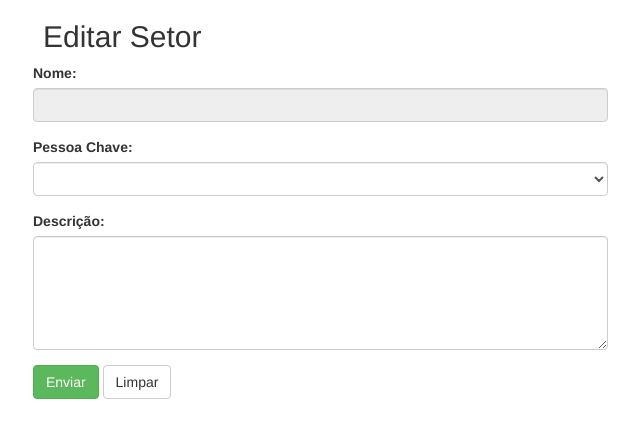
After one commit to antunesbe/ProjetoBD2, a PHP site: page /Setor/edit.php in a window 1280 px wide. The commit adds this page. Shown: the top 438 px of the page, without its empty margins (27-667 px from the left). Run offline with PHP 8.4, Linux system fonts and the light colour scheme; some libraries are stand-ins or nearby versions.

Commit message:
Setor e Pessoa Chave
inserir pessoa chave no setor

```diff
--- a/Perfil/cadastrarPrivilegio.php
+++ b/Perfil/cadastrarPrivilegio.php
@@ -16,7 +16,7 @@
 </head>
 <body>
 	<div class="container">
-		<h2>Cadastrar Perfil</h2>
+		<h2>Cadastrar Privilegio</h2>
 		<form class="form form-vertical">
 			<div class="row">
 				<div class="form-group col-md-3">
@@ -45,7 +45,6 @@
 		</form>
 
 		<div class="form-group">
-			<button class = "pull-right"><a class="button glyphicon glyphicon-plus" href="create.php">Adicionar</a></button>
 			<table class="table table-hover">
 				<tbody>
 					<tr onclick="location.href = 'login.php'" class="tabelaClicavel" >
--- /dev/null
+++ b/Setor/edit.php
@@ -0,0 +1,57 @@
+<!DOCTYPE html>
+<html lang="pt-br">
+<head>
+<meta charset="utf-8">
+
+<title>Setor - Projeto BD-2 </title>
+
+<!-- Arquivos CSS -->
+<link rel="stylesheet" href="https://maxcdn.bootstrapcdn.com/bootstrap/3.3.5/css/bootstrap.min.css">
+<link rel="stylesheet" href="css/estilo.css">
+<!-- Arquivos Javascript -->
+
+<script src="https://ajax.googleapis.com/ajax/libs/jquery/1.11.3/jquery.min.js"></script>
+<script src="https://maxcdn.bootstrapcdn.com/bootstrap/3.3.5/js/bootstrap.min.js"></script>
+
+</head>
+<body>
+	<div class="container">
+		<h2>Editar Setor</h2>
+				<form class="form form-vertical">
+					<div class="row">
+						<div class="form-group col-md-6">
+							<label for="nome" class="label-control" id="labelNome" >Nome:</label>
+							<input type="text" class="form-control" name="nome" id="nome" disabled = "disabled">
+						</div>
+					</div>
+					<div class="row">
+						<div class="form-group col-md-6">
+							<label for="pessoaChave" class="label-control" id="labelPessoaChave">Pessoa Chave:</label>
+							<select class="form-control" name="pessoaChave" id="pessoaChave">
+								<option></option>
+								<option>Breno Bonassi</option>
+							</select>
+						</div>
+					</div>
+					<div class="row">
+						<div class="form-group col-md-6">
+							<label for="descricao" class="label-control" id="labelDescricao">Descrição:</label>
+							<textarea class="form-control" rows="5" name="descricao" id="descricao"></textarea>
+						</div>
+					</div>
+					<div class="row">
+						<div class="form-group col-md-3">
+							<button class="btn btn-success" id="btnEnviar">Enviar</button>
+							<button class="btn btn-default" id="btnLimpar">Limpar</button>
+						</div>
+					</div>
+				</form>
+			</div>
+
+
+
+	</div>
+
+
+</body>
+</html>
--- a/Setor/gridSetor.php
+++ b/Setor/gridSetor.php
@@ -29,7 +29,7 @@
 						<td>Nome</td>
 						<td>Descrição</td>
 						<td>
-							<button class = "glyphicon glyphicon-edit"></button>
+							<a href = "edit.php"> <button class = "glyphicon glyphicon-edit"></button> </a>
 							<button class = "glyphicon glyphicon-search"></button>
 							<button class = "glyphicon glyphicon-remove"></button>
 						</td>
```
Also changed, not shown: Usuario/createUsuario.php (+17 -0 lines).
